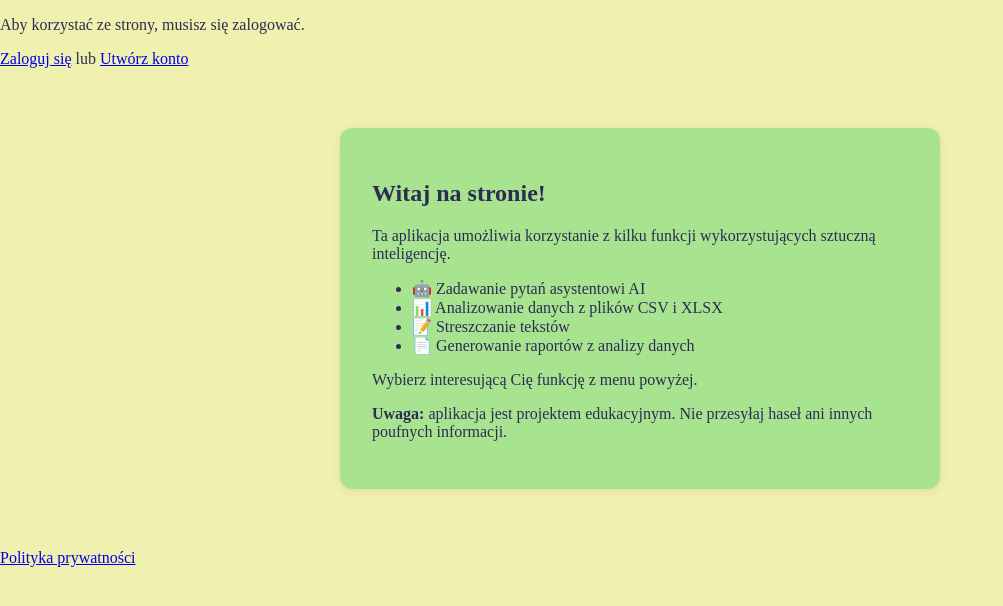
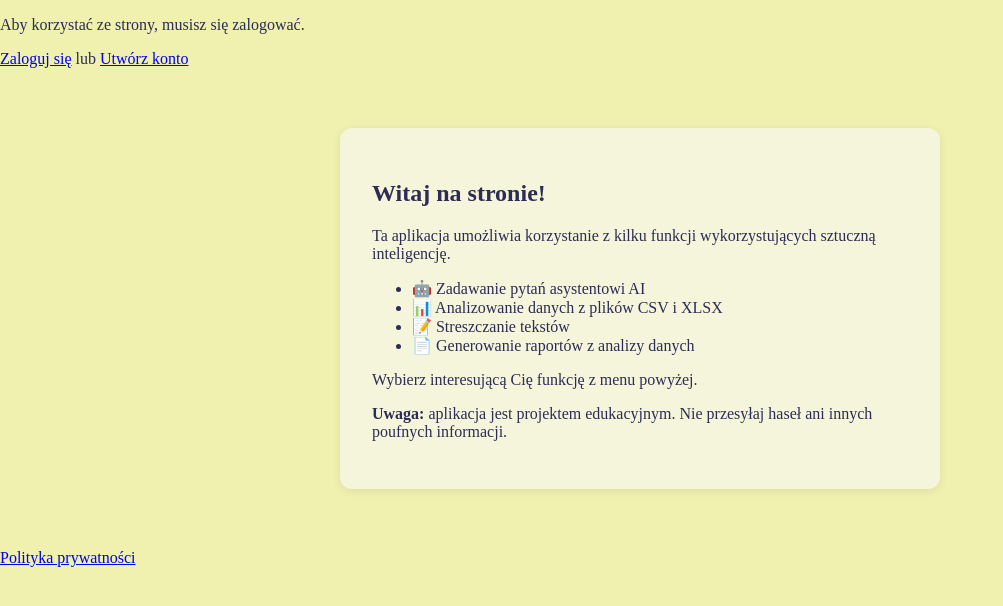
Before and after one commit to Kamil-codes/Kurs_careerwings, a Flask app: page / in a window 1280 px wide. Shown: the part 116-722 px from the top of the page, without its empty margins (0-1003 px from the left). Run offline with Flask 3, Linux system fonts and the light colour scheme.

Commit message:
Update style.css

```diff
--- a/static/style.css
+++ b/static/style.css
@@ -13,7 +13,7 @@ body {
     max-width: 600px;
     margin: 60px auto;
     padding: 32px;
-    background-color: #3ccf6366;
+    background-color: Beige;
     border-radius: 12px;
     box-shadow: 0 2px 10px rgba(0, 0, 0, 0.08);
 }
```
